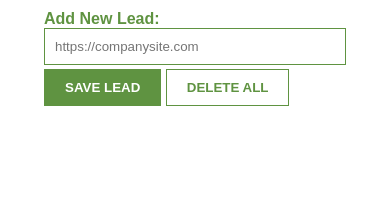
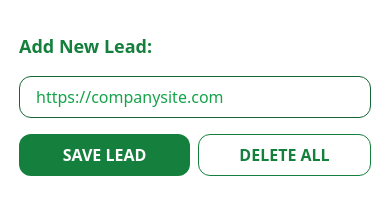
Before and after one commit to moremartinza/leads-tracker-app, a plain HTML site: page index.html in a window 390 px wide. Drawn offline with nearby package versions, Linux system fonts and the light colour scheme; no server answers.

Commit message:
feat: refactor app with Tailwind CSS, Firebase integration, and UI improvements
feat: refactor app with Tailwind CSS, Firebase integration, and UI improvements

- Refactored HTML to use Tailwind CSS for layout and styling.
- Applied a green color scheme for both light and dark modes.
- Implemented Firebase integration to manage leads (add and delete).
- Transitioned custom CSS to Tailwind for better maintainability.
- Ensured responsiveness and improved user interaction with new button styles and input fields.

```diff
--- a/app.js
+++ b/app.js
@@ -26,7 +26,7 @@ function render(leads) {
   for (let i = 0; i < leads.length; i++) {
     listItems += `
       <li>
-                <a target='_blank' href='${leads[i]}'>
+        <a target='_blank' href='${leads[i]}' class="text-blue-700 dark:text-sky-300 underline break-words">
           ${leads[i]}
         </a>
       </li>
@@ -36,8 +36,7 @@ function render(leads) {
 }
 
 onValue(referenceInDB, function (snapshot) {
-  const snapshotDoesExist = snapshot.exists();
-  if (snapshotDoesExist) {
+  if (snapshot.exists()) {
     const snapshotValues = snapshot.val();
     const leads = Object.values(snapshotValues);
     render(leads);
@@ -50,6 +49,8 @@ deleteBtn.addEventListener("dblclick", function () {
 });
 
 inputBtn.addEventListener("click", function () {
-  push(referenceInDB, inputEl.value);
+  if (inputEl.value.trim()) {
+    push(referenceInDB, inputEl.value.trim());
     inputEl.value = "";
+  }
 });
--- a/index.html
+++ b/index.html
@@ -8,14 +8,41 @@
     <link rel="icon" type="image/png" sizes="16x16" href="/favicon-16x16.png" />
     <link rel="manifest" href="/site.webmanifest" />
     <title>Leads Tracker</title>
-    <link rel="stylesheet" href="styles.css" />
+    <script src="https://cdn.tailwindcss.com"></script>
     <script type="module" src="app.js"></script>
   </head>
-  <body>
-    <label>Add New Lead:</label>
-    <input type="text" id="input-el" placeholder="https://companysite.com" />
-    <button id="input-btn">SAVE LEAD</button>
-    <button id="delete-btn">DELETE ALL</button>
-    <ul id="ul-el"></ul>
+  <body
+    class="bg-white text-green-900 dark:bg-green-950 dark:text-green-100 max-w-sm mx-auto p-4 text-base space-y-4"
+  >
+    <label
+      for="input-el"
+      class="text-green-700 dark:text-green-100 font-bold block mt-4 text-lg"
+      >Add New Lead:</label
+    >
+
+    <input
+      type="text"
+      id="input-el"
+      placeholder="https://companysite.com"
+      class="w-full px-4 py-2 border border-green-800 dark:border-green-100 rounded-[12px] focus:outline-none focus:ring-2 focus:ring-green-700 dark:focus:ring-green-100 text-green-900 dark:text-green-100 bg-white dark:bg-green-950 placeholder:text-green-600 dark:placeholder:text-green-100"
+    />
+
+    <div class="flex gap-2">
+      <button
+        id="input-btn"
+        class="flex-1 bg-green-700 hover:bg-green-300 text-white dark:bg-green-100 dark:text-green-900 font-bold py-2 px-4 rounded-[12px] transition-colors"
+      >
+        SAVE LEAD
+      </button>
+
+      <button
+        id="delete-btn"
+        class="flex-1 bg-white dark:bg-green-800 text-green-700 dark:text-green-100 border border-green-700 dark:border-green-100 font-bold py-2 px-4 rounded-[12px] hover:bg-green-50 dark:hover:bg-green-900 transition-colors"
+      >
+        DELETE ALL
+      </button>
+    </div>
+
+    <ul id="ul-el" class="list-none pl-0 space-y-2 mt-6"></ul>
   </body>
 </html>
```
Lines whose indentation alone changed are shown as unchanged.
